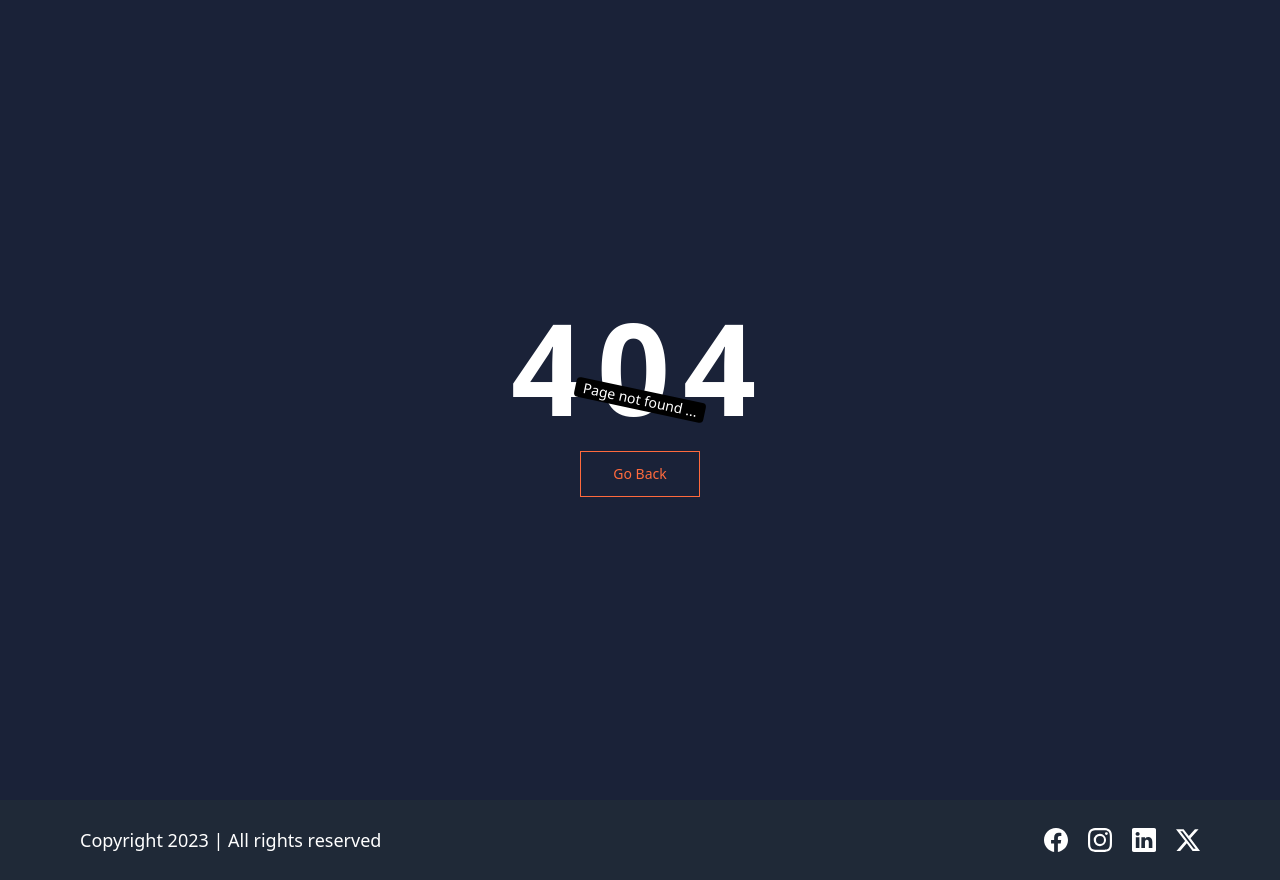
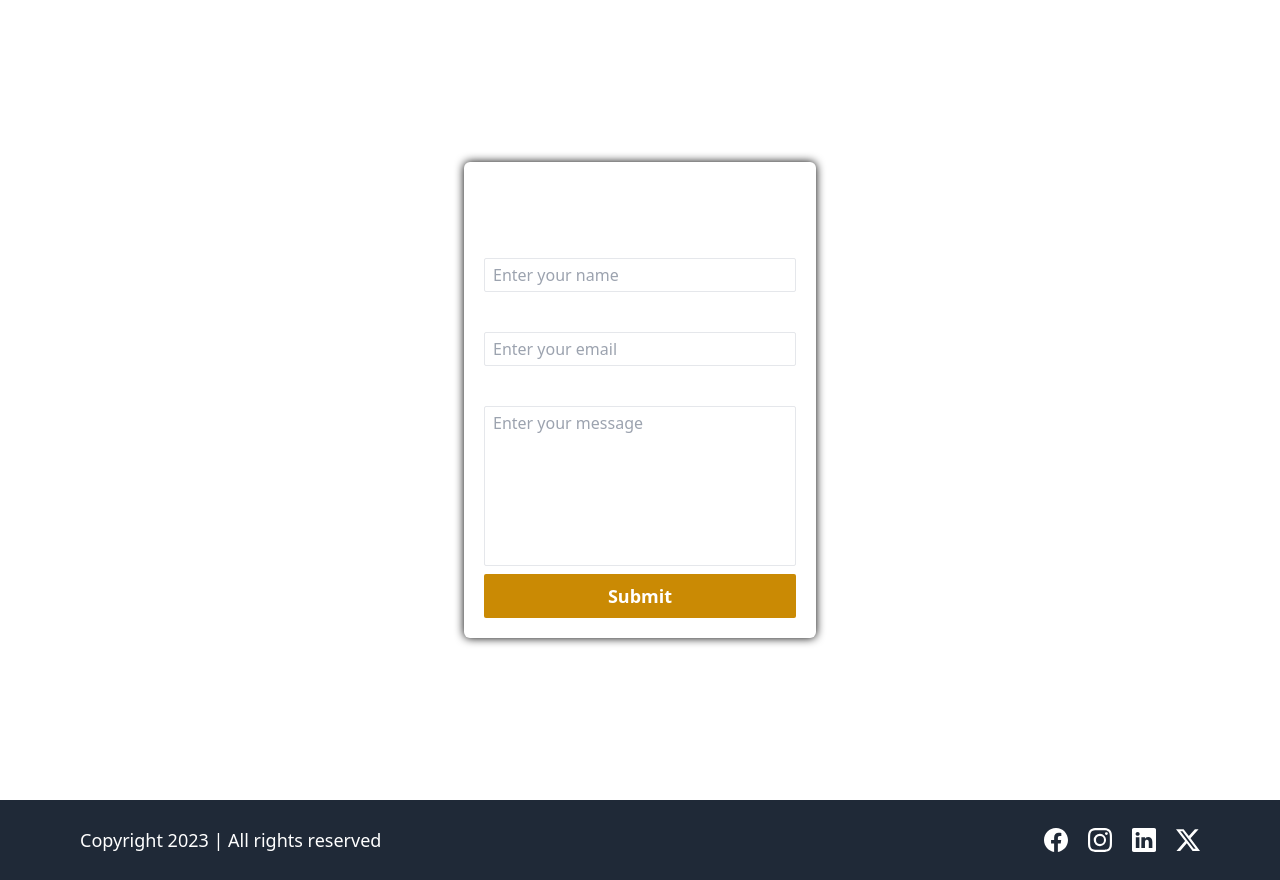
Before and after one commit to mohnishgorana1/Full-Stack-LMS, a React (Vite) app in the folder frontend/: page /contact in a window 1280 px wide. Before the commit this address had no page. Built offline with nearby package versions, Linux system fonts and the light colour scheme.

Commit message:
contact page made and has a TODO

```diff
--- a/frontend/src/App.jsx
+++ b/frontend/src/App.jsx
@@ -2,6 +2,7 @@
 
 import Footer from "./Components/Footer";
 import AboutUs from "./Pages/AboutUs";
+import Contact from "./Pages/Contact";
 import CourseList from "./Pages/Courses/CourseList";
 import HomePage from "./Pages/HomePage";
 import Login from "./Pages/Login";
@@ -13,6 +14,8 @@
       <Routes>
         <Route path="/" element={<HomePage />} />
         <Route path="/about" element={<AboutUs />} />
+        <Route path="/contact" element={<Contact />} />
+
         <Route path="/signup" element={<Signup />} />
         <Route path="/login" element={<Login/>} />
 
--- /dev/null
+++ b/frontend/src/Pages/Contact.jsx
@@ -0,0 +1,123 @@
+import axios from "axios";
+import { useState } from "react";
+import toast from "react-hot-toast";
+
+import { isEmail } from "../Helpers/regexMatcher";
+import HomeLayout from "../Layouts/HomeLayout";
+function Contact() {
+  const [userInput, setUserInput] = useState({
+    name: "",
+    email: "",
+    message: "",
+  });
+
+  const handleInputChange = (e) => {
+    const { name, value } = e.target;
+    setUserInput({
+      ...userInput,
+      [name]: value,
+    });
+  };
+
+  const onFormSubmit = async (e) => {
+    e.preventDefault();
+
+    if (!userInput.name || !userInput.email || !userInput.message) {
+      toast.error("All fields are mandatory");
+      return;
+    }
+
+    if (!isEmail(userInput.email)) {
+      toast.error("Invalid email");
+    }
+    //TODO : implement after writing backend for this contact us page
+    // try {
+    //   const response = await axios.post("/api/v1/contact", userInput);
+    //   if (response.data.success) {
+    //     toast.success("Form Submitted Successfully");
+    //     setUserInput({
+    //       name: "",
+    //       email: "",
+    //       message: "",
+    //     });
+    //   } else {
+    //     toast.error("Problem in sending Email to us");
+    //   }
+    // } catch (error) {
+    //   toast.error(error);
+    // }
+
+    // *checking
+    // setUserInput({
+    //     name: "",
+    //     email: "",
+    //     message: "",
+    // });
+    // console.log(userInput);
+  };
+  return (
+    <HomeLayout>
+      <div className="flex items-center justify-center h-[100vh]">
+        <form
+          noValidate
+          onSubmit={onFormSubmit}
+          className="flex flex-col items-center justify-center gap-2 p-5 rounded-md text-white shadow-[0_0_10px_black] w-[22rem]"
+        >
+          <h1 className="text-3xl font-semibold">Contact Form</h1>
+
+          <div className="flex flex-col w-full gap-1">
+            <label htmlFor="name" className="text-xl font-semibold">
+              Name
+            </label>
+            <input
+              className="bg-transparent border px-2 py-1 rounded-sm"
+              id="name"
+              type="text"
+              name="name"
+              placeholder="Enter your name"
+              onChange={handleInputChange}
+              value={userInput.name}
+            />
+          </div>
+
+          <div className="flex flex-col w-full gap-1">
+            <label htmlFor="email" className="text-xl font-semibold">
+              Email
+            </label>
+            <input
+              className="bg-transparent border px-2 py-1 rounded-sm"
+              id="email"
+              type="email"
+              name="email"
+              placeholder="Enter your email"
+              onChange={handleInputChange}
+              value={userInput.email}
+            />
+          </div>
+
+          <div className="flex flex-col w-full gap-1">
+            <label htmlFor="message" className="text-xl font-semibold">
+              Message
+            </label>
+            <textarea
+              className="bg-transparent border px-2 py-1 rounded-sm resize-none h-40"
+              id="message"
+              name="message"
+              placeholder="Enter your message"
+              onChange={handleInputChange}
+              value={userInput.message}
+            />
+          </div>
+          <button
+            type="submit"
+            className="w-full bg-yellow-600 hover:bg-yellow-500 transition-all ease-in-out duration-300 rounded-sm py-2 font-semibold text-lg cursor-pointer"
+          >
+            Submit
+          </button>
+        </form>
+      </div>
+    </HomeLayout>
+  );
+}
+
+export default Contact;
```
